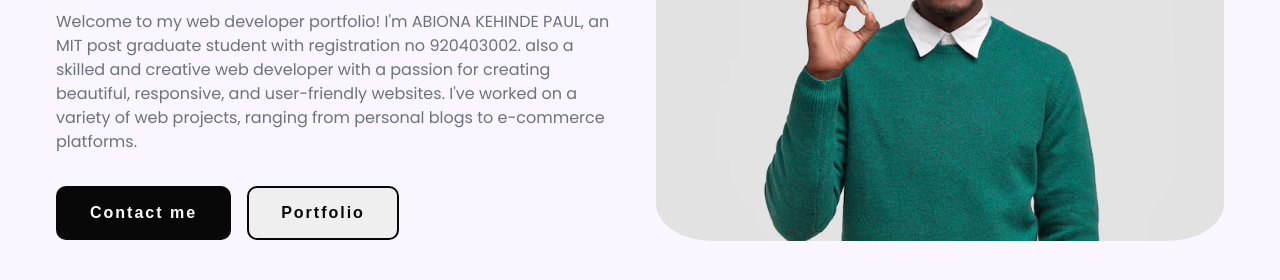
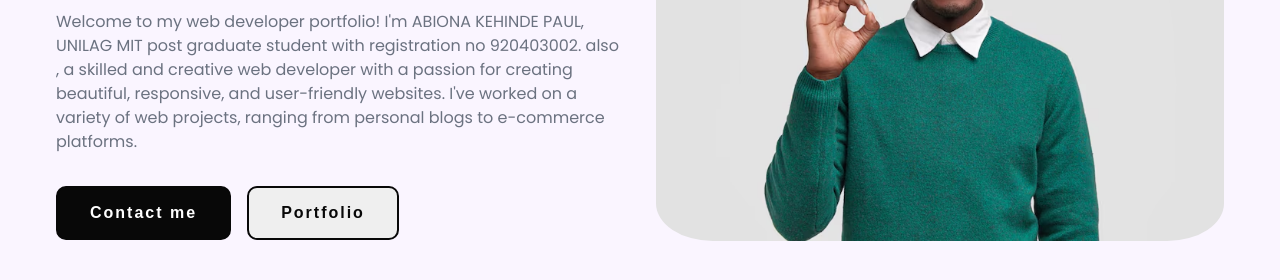
Before and after one commit to johnemeka/ken-project, a plain HTML site: page index.html in a window 1280 px wide. Shown: the part 348-628 px from the top of the page. Drawn offline with nearby package versions, Linux system fonts and the light colour scheme.

Commit message:
Added new feature

```diff
--- a/index.html
+++ b/index.html
@@ -35,7 +35,7 @@
             I'm <span>KEHINDE<br />a</span> Web Developer
           </h1>
           <p class="description">
-            Welcome to my web developer portfolio! I'm ABIONA KEHINDE PAUL, an MIT post graduate student with registration no  920403002. also a skilled and
+            Welcome to my web developer portfolio! I'm ABIONA KEHINDE PAUL, UNILAG MIT post graduate student with registration no  920403002. also , a skilled and
             creative web developer with a passion for creating beautiful,
             responsive, and user-friendly websites. I've worked on a variety of
             web projects, ranging from personal blogs to e-commerce platforms.
```
